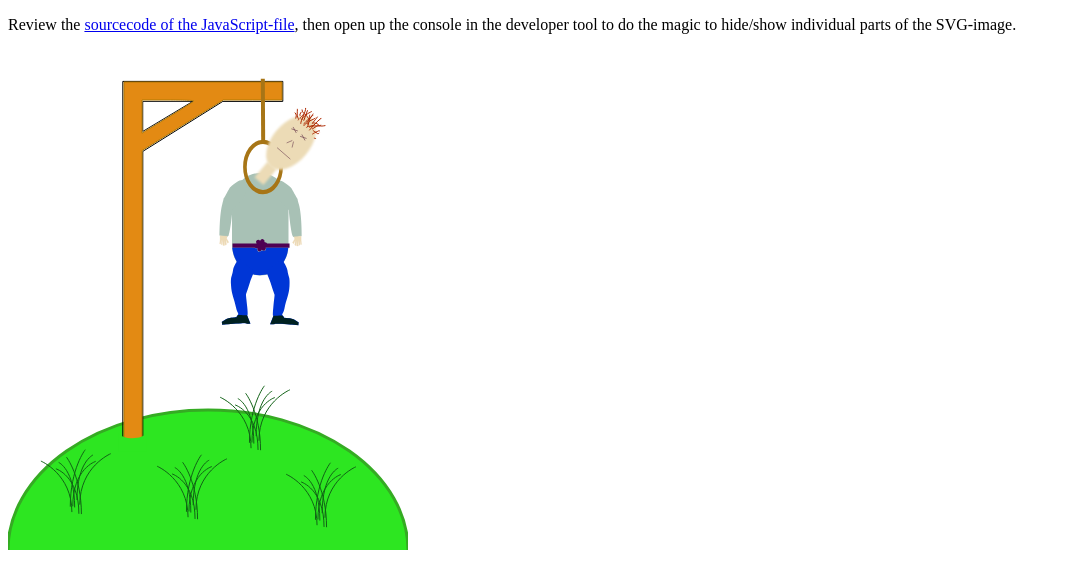
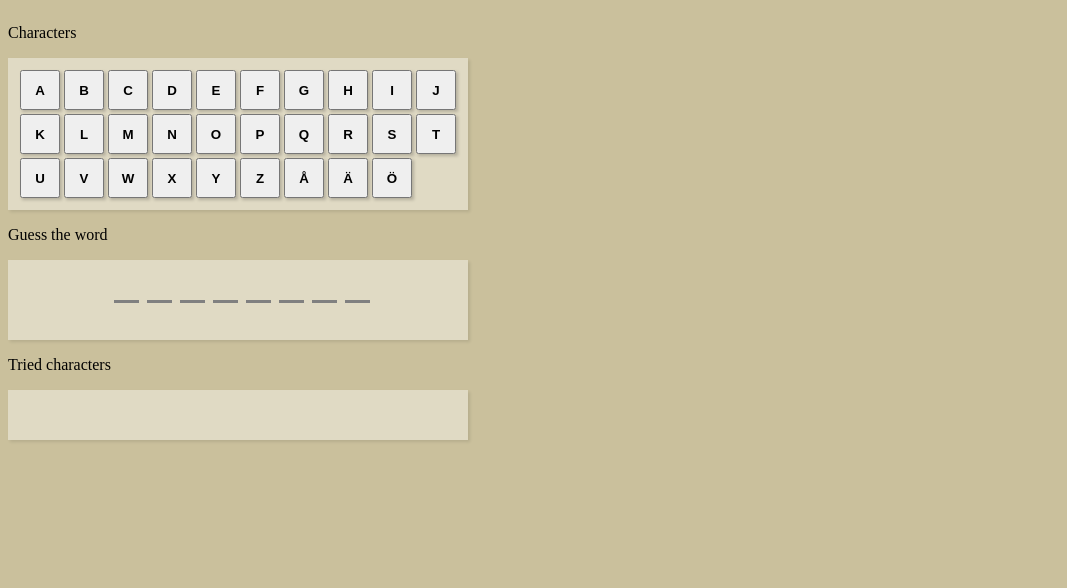
Before and after one commit to paraply/hangmanJS, a plain HTML site: page index.html in a window 1280 px wide. Shown: the whole page, without its empty margins (0-1067 px from the left). Drawn offline with Linux system fonts and the light colour scheme.

Commit message:
Maybe done V1

```diff
--- a/index.html
+++ b/index.html
@@ -3,14 +3,21 @@
 <html lang="en">
 <head>
   <meta charset="utf-8">
+  <link rel="stylesheet" href="style/style.css">
   <title>Base for Hangman, using SVG and JavaScript</title>
 </head>
 <body>
 
-<p>Review the <a href="hangman.js">sourcecode of the JavaScript-file</a>, then open up the console in the developer tool to do the magic to hide/show individual parts of the SVG-image.</p>
+<div id="leftish">
+<p>Characters</p>
+<div id="characters"></div>
+<p>Guess the word</p>
+<div id="hangwords"></div>
+<p>Tried characters</p>
+<div id="tried"></div>
+</div>
 
-<!-- Created with Inkscape (http://www.inkscape.org/) -->
-
+<div id="rightish">
 <svg
    xmlns="http://www.w3.org/2000/svg"
    width="400"
@@ -492,7 +499,8 @@
        width="11.75" />
   </g>
 </svg>
+</div>
+<script src="js/hangman.js"></script>
 
-<script src="js/hangman.js"></script>
 </body>
 </html>
--- a/js/hangman.js
+++ b/js/hangman.js
@@ -1,94 +1,115 @@
-/**
- * Showing off how to display/hide parts of a SVG-image.
- */
-window.Hangman = (function() {
-    "use strict";
+var Hangman = (function() {
 
-    var hangman = {
+    var characterdiv = document.getElementById('characters');
+    var hangwordsdiv = document.getElementById('hangwords');
+    var trieddiv = document.getElementById('tried');
 
-        // Get all elements as their id
-        "partAsElement": {
-            "hill":     document.getElementById('hang_hill'),
-            "gallow":   document.getElementById('hang_construction'),
-            "body":     document.getElementById('hang_body'),
-            "rightarm": document.getElementById('hang_rightarm'),
-            "leftarm":  document.getElementById('hang_leftarm'),
-            "rightleg": document.getElementById('hang_rightleg'),
-            "leftleg":  document.getElementById('hang_leftleg'),
-            "rope":     document.getElementById('hang_rope'),
-            "head":     document.getElementById('hang_head')
-        },
+    var chrs_found = 0;
+    var tries = 9;
 
-        // Create an array with all valid parts
-        "validParts": [
-            "hill",
-            "gallow",
-            "body",
-            "rightarm",
-            "leftarm",
-            "rightleg",
-            "leftleg",
-            "rope",
-            "head"
-        ],
+    var wordarray = ["KNÄCKT", "SCHLAGER", "CAESAR", "PETRICHOR", "SALTKRÅKA" ];
+    var current_word = wordarray[Math.floor((Math.random() * wordarray.length))];
+
+    var parts = new Array(9);
+        parts[0] =     document.getElementById('hang_hill');
+        parts[1] =   document.getElementById('hang_construction');
+        parts[2] =     document.getElementById('hang_body');
+        parts[3] = document.getElementById('hang_rightarm');
+        parts[4] =  document.getElementById('hang_leftarm');
+        parts[5] = document.getElementById('hang_rightleg');
+        parts[6] =  document.getElementById('hang_leftleg');
+        parts[7] =     document.getElementById('hang_rope');
+        parts[8] =     document.getElementById('hang_head');
+
+    for (var j = 0; j < current_word.length; j++){
+        var guess_char = document.createElement("SPAN");
+        guess_char.setAttribute('id', j);
+        guess_char.className = "guesschr";
+        guess_char.innerHTML = " ";
+        hangwordsdiv.appendChild(guess_char);
+    }
+
+    for (var i = 0; i < 29; i++){ //Loop from the alphabets US ascii codes
+      var currentChar;
+        if (i < 26){ //A -> Z
+            currentChar = String.fromCharCode(65 + i);
+        }else if (i == 26){ // Swedish Å Ä Ö are not in line with us ascii codes
+             currentChar = "Å";
+        }else if (i == 27){
+             currentChar = "Ä";
+        }else{
+             currentChar = "Ö";
+        }
+
+        var btn = document.createElement("BUTTON"); //Create a button for every character
+        btn.setAttribute('id', currentChar);
+        btn.className = "unclicked";
+        btn.innerHTML = currentChar;
+        fixClick(btn);
+
+        characterdiv.appendChild(btn);
+    }
+
+    function fixClick(btn){
+        btn.onclick = function(){
+            char_click(this.id);
+        };
+    }
 
 
-        /**
-         * Check if part a valid part, writes error message to console if the part is invalid.
-         *
-         * @param string part Name of the part to check.
-         *
-         * @returns boolean true if valid part, else false.
-         */
-        "isValid": function (part) {
+    function char_click(id){ // called when button has been clicked. Argument: character
+        trieddiv.innerHTML += id;
+        var cur_chr = document.getElementById(id);
 
-            if (this.validParts.indexOf(part) === -1) {
-                console.log("The part is not valid: " + part);
-                return false;
+        cur_chr.disabled = 'true';
+        cur_chr.innerHTML = '_';
+        var found_word = false;
+            for (var x = 0; x < current_word.length; x++){
+                if (current_word[x] == id){
+                    found_word = true;
+                    chrs_found++;
+                    console.log(id);
+                    var found_chr = document.getElementById(x);
+                    found_chr.innerHTML = current_word[x]  ;
+                }
             }
-            console.log("The part is valid: " + part);
-            return true;
-
-        },
-
-
-        /**
-         * Hide a part.
-         *
-         * @param string part Name of the part to hide.
-         *
-         * @returns void.
-         */
-        "hide": function (part) {
-
-            if (this.isValid(part)) {
-                console.log("Hiding part: " + part);
-                this.partAsElement[part].style.display = "none";
+            if (chrs_found == current_word.length){ //Has won
+                alert("You have won the game!");
+                location.reload();
+            }else{ // Not won yet
+                if (!found_word){
+                    tries--;
+                    console.log("Try " + tries);
+                    show(8-tries);
+                if (tries === 0){ //No tries left
+                    alert("You have lost the game!\nThe word was " + current_word);
+                    location.reload();
+                }
             }
-
-        },
-
-
-        /**
-         * Show a part.
-         *
-         * @param string part Name of the part to show.
-         *
-         * @returns void.
-         */
-        "show": function (part) {
-
-            if (this.isValid(part)) {
-                console.log("Showing part: " + part);
-                this.partAsElement[part].style.display = "inline";
             }
 
         }
-    };
 
-    console.log("You can now use the hangman object as a part of the window-object. Try\n\nwindow.Hangman.hide('gallow')\nwindow.Hangman.show('gallow')\n\nHere are all the parts you can work on.");
-    console.log(hangman.validParts);
+    function hide (part){
+        (parts[part]).style.display = "none";
+    }
 
-    // Return the object to make it visible.
-    return hangman;
+    function show (part){
+        (parts[part]).style.display = "inline";
+    }
+
+return{
+    peek:function(){ //Public
+        console.log(current_word);
+    },
+
+    hideAll : function(){ //Public
+        for (var i = 0; i < 9; i++){
+            hide(i);
+        }
+    }
+};
+
 })();
+// Hangman.peek();
+Hangman.hideAll();
--- a/style/style.css
+++ b/style/style.css
@@ -15,7 +15,63 @@ h3 {
 	color: #675E3D;
 }
 
+#characters{
+	width: 440px;
+	padding: 10px;
+	box-shadow: 2px 2px 3px rgba(0,0,0,0.1);
+	background-color: rgba(255,255,255,0.4);
+}
+
+#characters .unclicked{
+	box-shadow: 2px 2px 3px rgba(0,0,0,0.2);
+	width:40px;
+	height: 40px;
+	margin: 2px;
+	font-weight: 600;
+}
+
+#hangwords{
+	text-align: center;
+	width: 440px;
+	height: 60px;
+	padding: 10px;
+	box-shadow: 2px 2px 3px rgba(0,0,0,0.1);
+	background-color: rgba(255,255,255,0.4);
+}
+
+#hangwords .guesschr{
+	font-weight: 600;
+	font-size: 1.3em;
+	width: 25px;
+	display: inline-block;
+	height: 30px;
+	border-bottom: 3px solid grey;
+	margin-left: 8px;
+}
+
+#tried{
+	font-weight: 600;
+	font-size: 1.3em;
+	letter-spacing: 3px;
+	text-align: center;
+	width: 440px;
+	height: 30px;
+	padding: 10px;
+	box-shadow: 2px 2px 3px rgba(0,0,0,0.1);
+	background-color: rgba(255,255,255,0.4);
+}
+
+#leftish{
+	float: left;
+	margin-right: 100px;
+}
+
+#lrightish{
+	float: left;
+}
+
 #content {
+
 	background-color: #ededed;
 	padding: 2em;
 	margin: 0 auto;
```
Also changed, not shown: js/main.js (+69 -3 lines).
